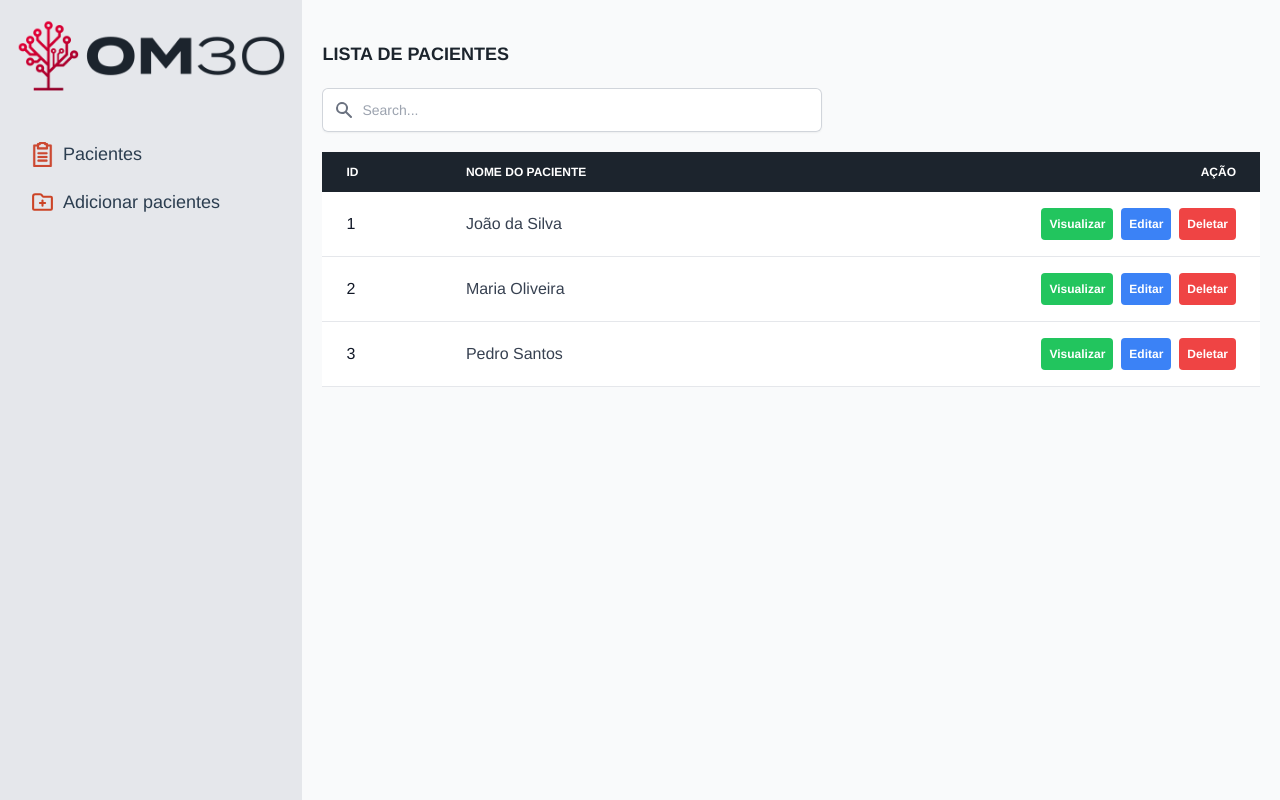
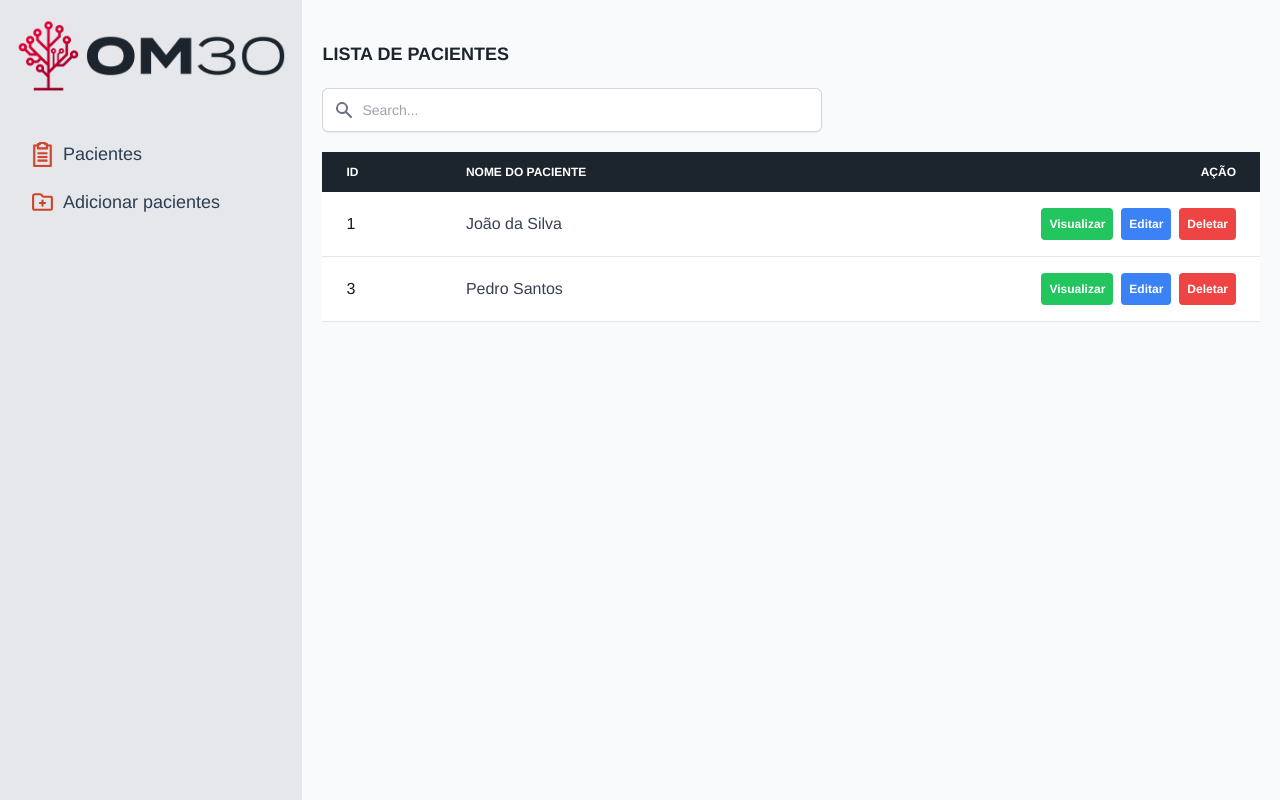
Before and after one commit to paaulorobson/patient-registration, a Vue app: page /#/ in a window 1280 px wide. Built offline with nearby package versions, Linux system fonts and the light colour scheme; data requests are answered from the project's data file; what vue-the-mask would draw is missing.

Commit message:
feat: adicionando metodo de delete

```diff
--- a/db/db.json
+++ b/db/db.json
@@ -13,21 +13,6 @@
         "bairro": "Centro",
         "cidade": "São Paulo",
         "estado": "SP"
-      }
-    },
-    {
-      "id": 2,
-      "nome": "Maria Oliveira",
-      "nomeMae": "Ana Santos Oliveira",
-      "dataNascimento": "1995-02-01",
-      "cpf": "987.654.321-00",
-      "cns": "987654321098765",
-      "endereco": {
-        "cep": "54321-876",
-        "logradouro": "Av. B",
-        "bairro": "Jardins",
-        "cidade": "Rio de Janeiro",
-        "estado": "RJ"
       }
     },
     {
--- a/src/components/PacientesItem.vue
+++ b/src/components/PacientesTable.vue
@@ -73,7 +73,7 @@
 
             <button
               class="bg-red-500 hover:bg-red-400 text-white text-xs font-bold py-2 px-2 rounded"
-              @click="showModalConfirma"
+              @click="selectedPaciente(paciente.id)"
             >
               Deletar
             </button>
@@ -81,7 +81,12 @@
         </tr>
       </tbody>
     </table>
-    <ModalConfirma :openModal="showModal" @delete="deletePaciente" @close="showModalConfirma" />
+    <ModalConfirma
+      :paciente="pacientes"
+      :openModal="showModal"
+      @delete="deletePaciente"
+      @close="showModalConfirma"
+    />
   </div>
 </template>
 
@@ -89,7 +94,7 @@
 import ModalConfirma from './ModalConfirma.vue';
 import api from '../service/api';
 export default {
-  name: 'PacientesItem',
+  name: 'PacientesTable',
 
   components: {
     ModalConfirma,
@@ -98,6 +103,7 @@ export default {
   data() {
     return {
       busca: '',
+      pacienteSelecionado: null,
       showModal: false,
       pacientes: [],
     };
@@ -117,8 +123,12 @@ export default {
 
   methods: {
     async getPacientes() {
-      const { data } = await api.get('/pacientes');
-      this.pacientes = data;
+      try {
+        const { data } = await api.get('/pacientes');
+        this.pacientes = data;
+      } catch (error) {
+        console.warn(error);
+      }
     },
 
     getPacienteById(id) {
@@ -129,12 +139,24 @@ export default {
       console.log(`Paciente ${id}`);
     },
 
+    selectedPaciente(id) {
+      this.pacienteSelecionado = id;
+      this.showModalConfirma();
+    },
+
     showModalConfirma() {
       this.showModal = !this.showModal;
     },
 
-    deletePaciente(id) {
-      console.log(`Paciente ${id}`);
+    async deletePaciente() {
+      try {
+        await api.delete(`/pacientes/${this.pacienteSelecionado}`);
+        this.pacientes = this.pacientes.filter(
+          (paciente) => paciente.id !== this.pacienteSelecionado
+        );
+      } catch (error) {
+        console.warn(error);
+      }
       this.showModal = false;
     },
   },
--- a/src/pages/Pacientes.vue
+++ b/src/pages/Pacientes.vue
@@ -1,17 +1,17 @@
 <template>
   <div class="pacientes">
     <h1 class="text-lg font-bold text-[#1C242D] text-left uppercase mt-5">Lista de pacientes</h1>
-    <PacientesItem />
+    <PacientesTable />
   </div>
 </template>
 
 <script>
-import PacientesItem from '../components/PacientesItem.vue';
+import PacientesTable from '../components/PacientesTable.vue';
 
 export default {
   name: 'Pacientes',
   components: {
-    PacientesItem,
+    PacientesTable,
   },
 };
 </script>
```
